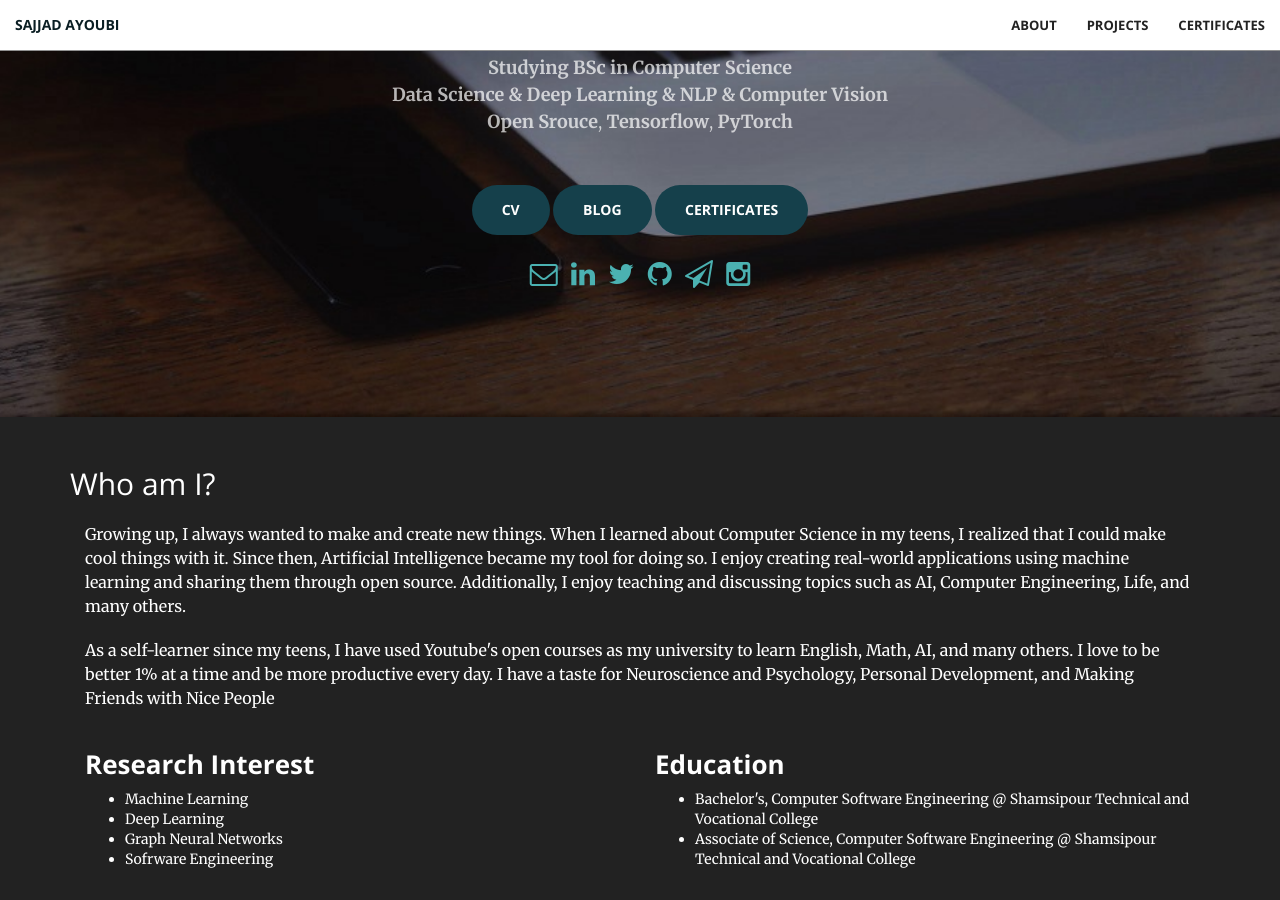
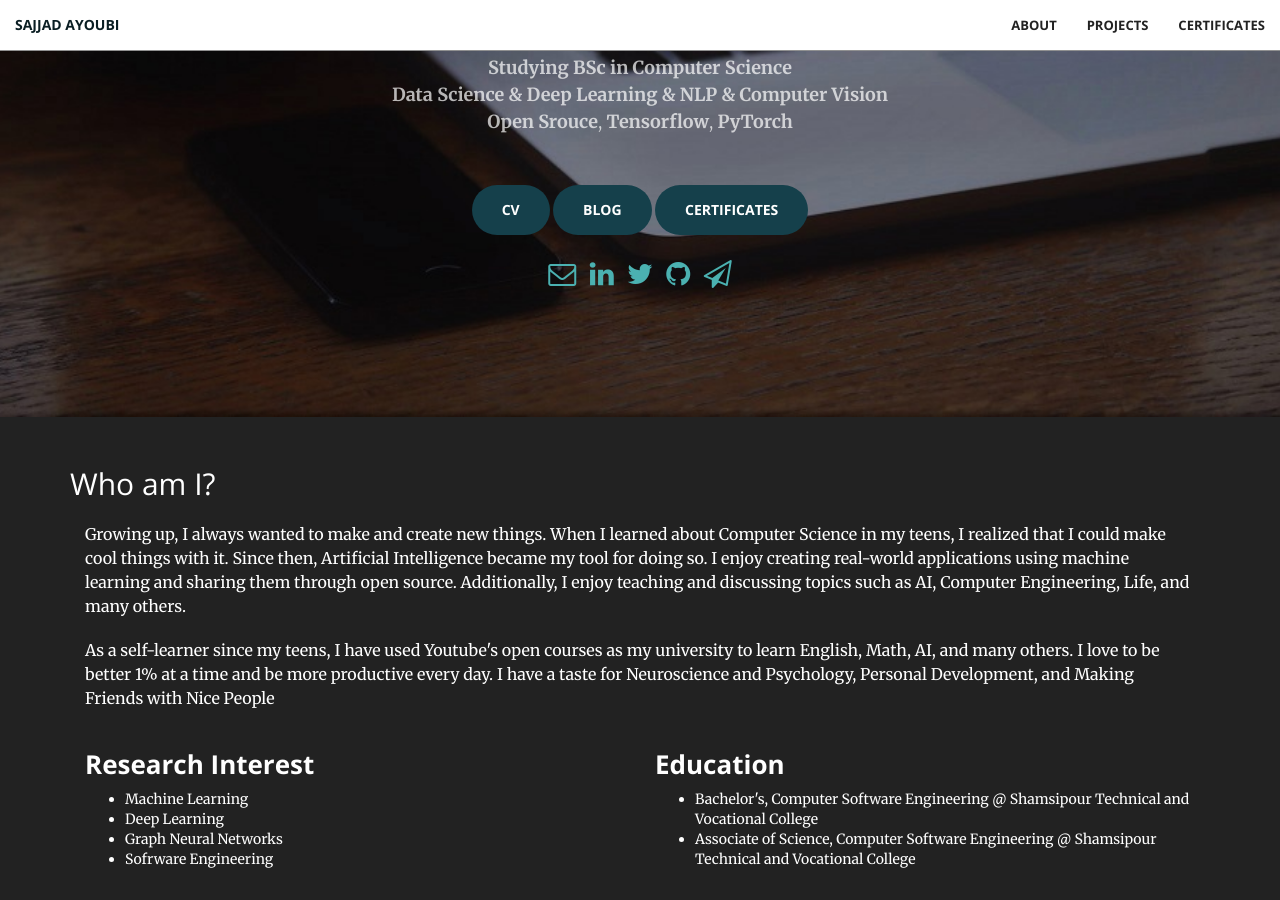
Before and after one commit to sajjjadayobi/sajjjadayobi.github.io, a Jekyll site: the page built from index.html, in a window 1280 px wide and 900 px high, scrolled down 483 px. Built offline with Jekyll 4.4.1, drawn with Linux system fonts in a browser that asks for light colours.

Commit message:
Update header.html

```diff
--- a/_includes/header.html
+++ b/_includes/header.html
@@ -54,10 +54,6 @@
                     <i style="margin:5px;" class="fa fa-paper-plane-o fa-2x"></i>
                 </a>
 
-                <a style = "color:rgb(75, 177, 177)" target = "_blank" href="https://instagram.com/{{ site.instagram_username }}">
-                    <i style="margin:5px;" class="fa fa-instagram fa-2x"></i>
-                </a>
-
 
             </div>
             </div>
```
